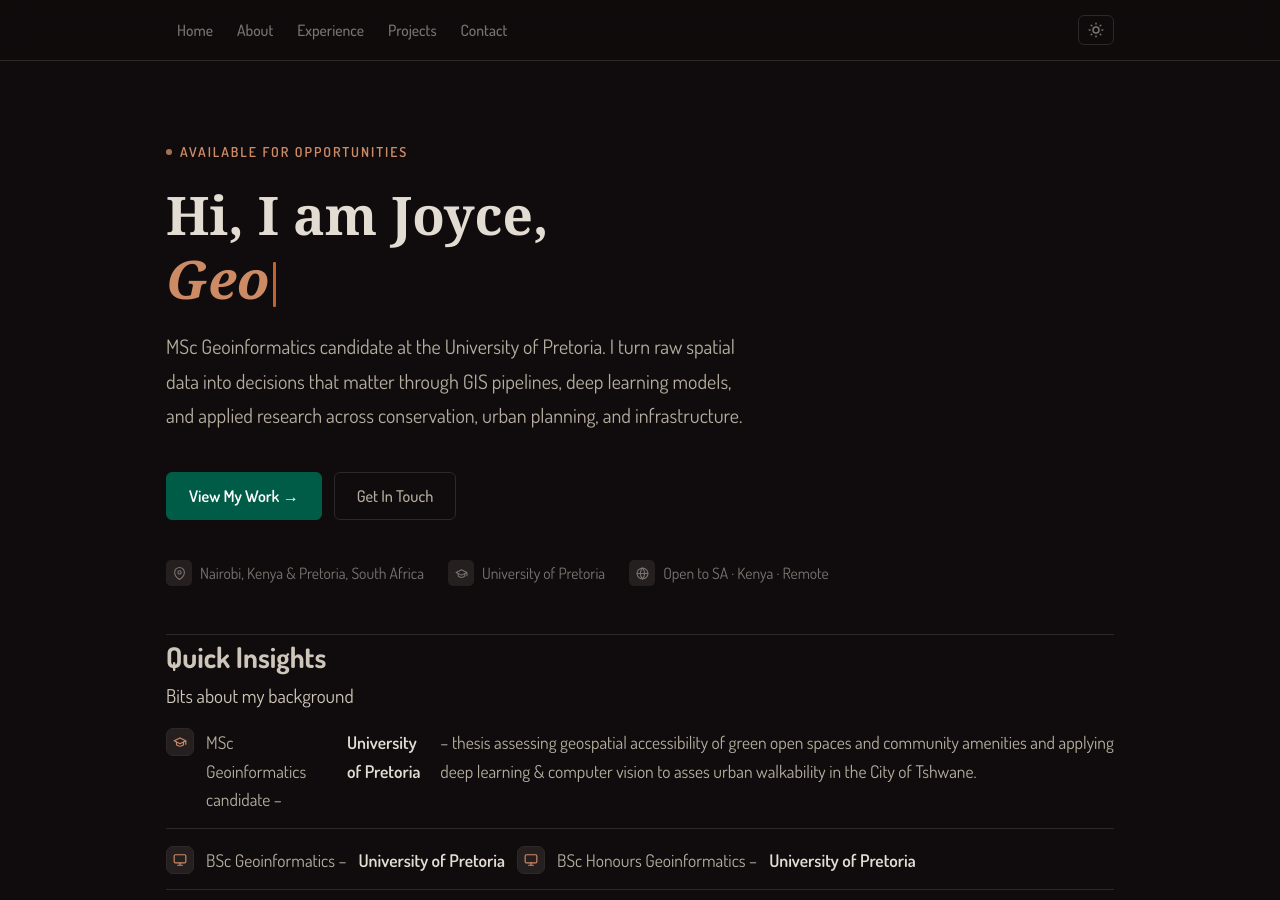
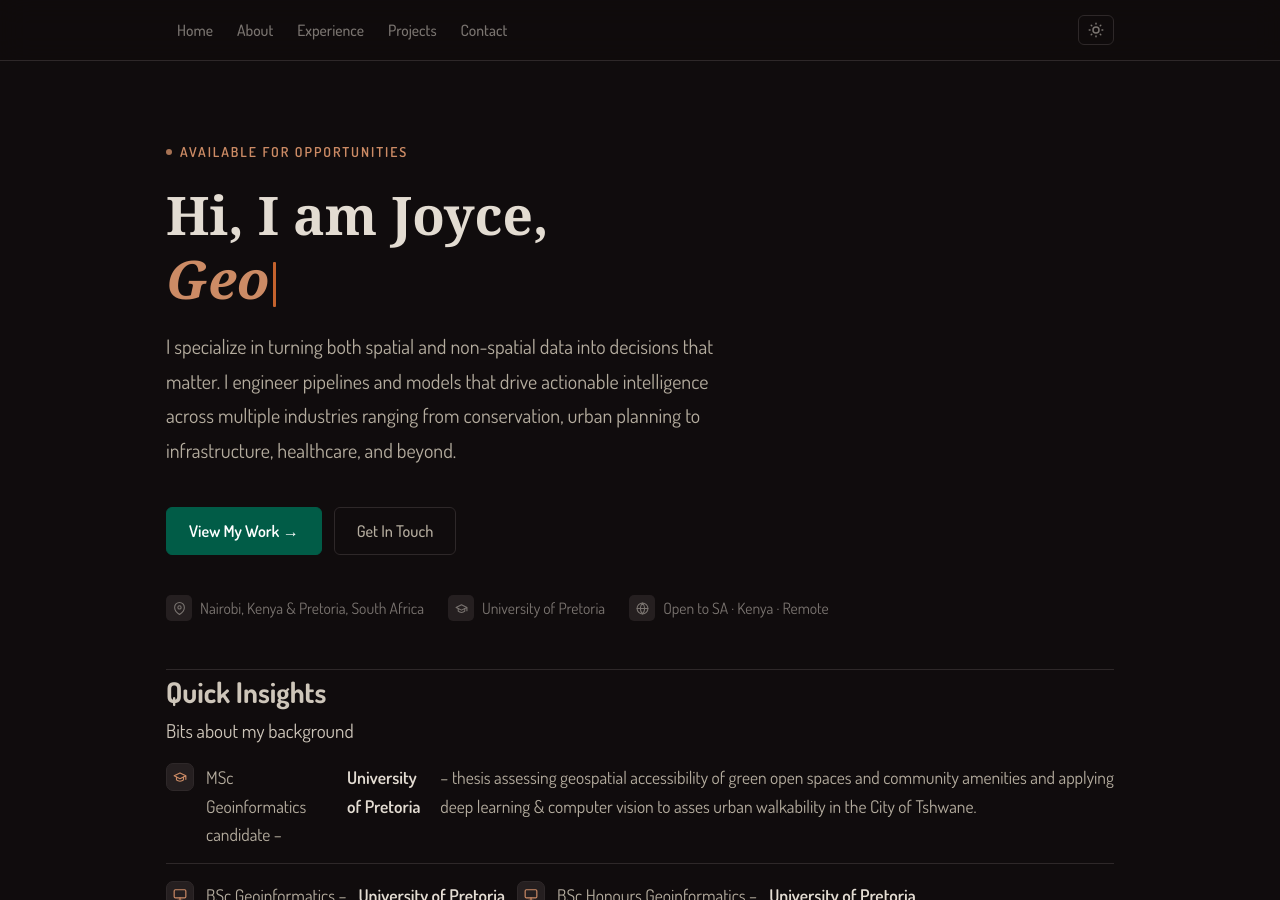
Before and after one commit to joyceonyango/joyceonyango.github.io, a Jekyll site: the page built from _pages/index.html, in a window 1280 px wide and 900 px high. Built offline with Jekyll 4.4.1, drawn with Linux system fonts in a browser that asks for light colours; some web fonts are replaced.

```diff
--- a/_data/about.yml
+++ b/_data/about.yml
@@ -8,7 +8,7 @@ about:
       of Pretoria. I build pipelines and models in Python, ArcGIS, and QGIS. My work
       follows a simple path: raw spatial data → automated analysis → real-world decisions.
     - >
-      I have worked across conservation, infrastructure, and urban planning — or anywhere
+      I have worked across conservation, infrastructure, and urban planning or anywhere
       spatial data can sharpen how decisions get made. Open to geospatial data science,
       GIS development, and spatial analyst roles whether full-time, graduate, or internship.
 
--- a/_pages/index.html
+++ b/_pages/index.html
@@ -8,7 +8,8 @@ description: Joyce Onyango — Geospatial Data Scientist and MSc Geoinformatics
 <div class="hero">
   <span class="hero-eyebrow"><span class="dot"></span>Available for opportunities</span>
   <h1>Hi, I am Joyce, <br><em id="role"></em><span class="typing-cursor"></span></h1>
-  <p class="hero-desc">MSc Geoinformatics candidate at the University of Pretoria. I turn raw spatial data into decisions that matter through GIS pipelines, deep learning models, and applied research across conservation, urban planning, and infrastructure.</p>
+  <p class="hero-desc">
+  I specialize in turning both spatial and non-spatial data into decisions that matter. I engineer pipelines and models that drive actionable intelligence across multiple industries ranging from conservation, urban planning to infrastructure, healthcare, and beyond.</p>
   <div class="hero-ctas">
     <a href="/projects/" class="btn-primary">View My Work &rarr;</a>
     <a href="/contact/" class="btn-outline">Get In Touch</a>
```
Also changed, not shown: README.md (+1 -1 lines).
